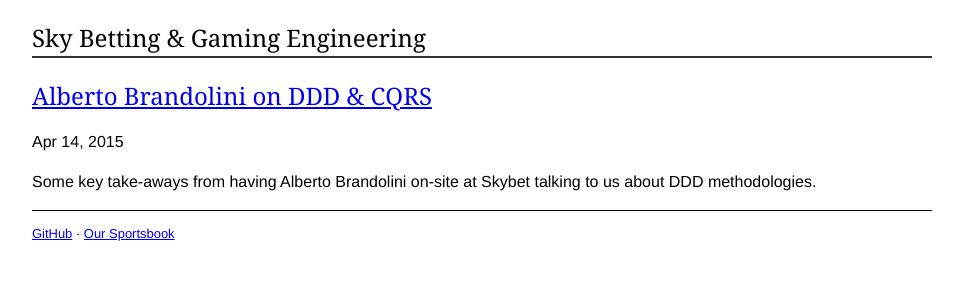
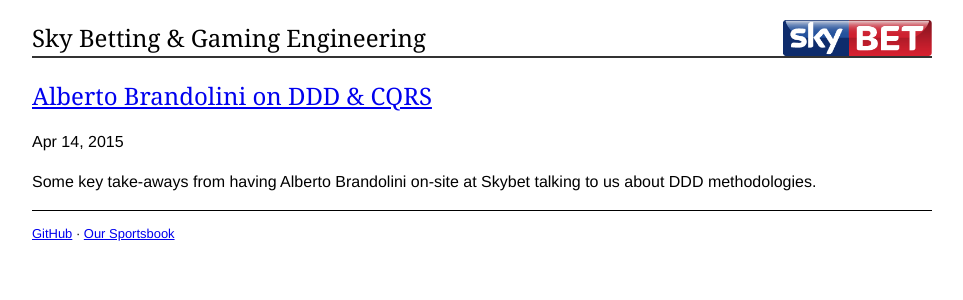
Before and after one commit to skybet/skybet.github.io, a Jekyll site: the page built from index.html, in a window 1280 px wide. Shown: the top 300 px of the page, without its empty margins (158-1121 px from the left). Built offline with Jekyll 4.4.1, drawn with Linux system fonts in a browser that asks for light colours.

Commit message:
Added basic logo to header

```diff
--- a/css/basic.css
+++ b/css/basic.css
@@ -26,6 +26,8 @@
 }
 h1 {
  border-bottom:2px solid #333;
+ background: url(../images/logo.png) right center no-repeat;
+ background-size: contain;
 }
 h2 {
  margin-bottom:0;
```
Also changed, not shown: images/logo.png (added).
